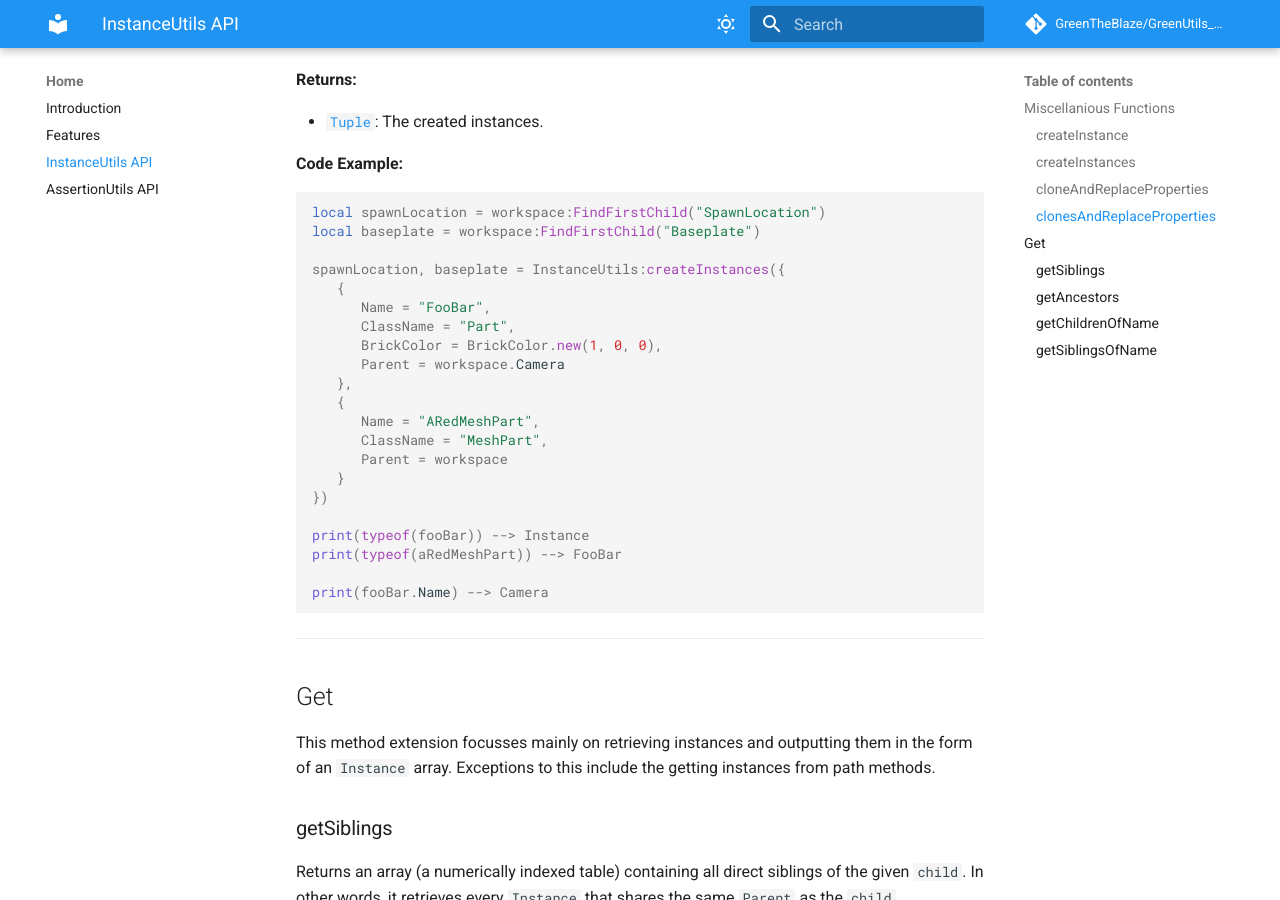
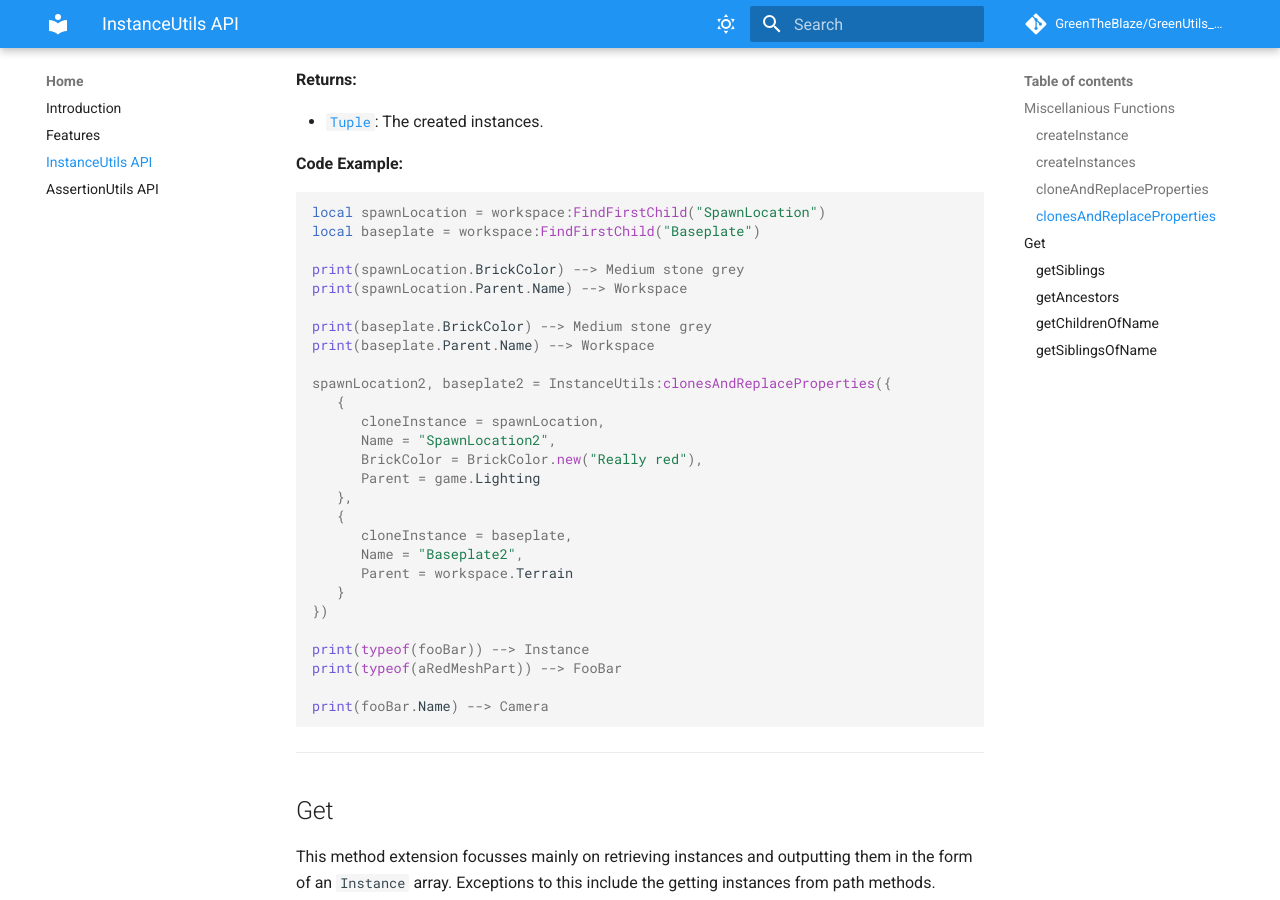
Before and after one commit to GreenTheBlaze/GreenUtils_Roblox, an MkDocs documentation site: the page built from docs/instanceutils-api.md, in a window 1280 px wide and 900 px high, scrolled down 3299 px. Built offline with MkDocs 1.6.1 and Material for MkDocs 9.7.7, drawn with Linux system fonts in a browser that asks for light colours; comment, search, counter and statistics services are not loaded; some of the changed text lies outside the part shown.

Commit message:
Update instanceutils-api.md

````diff
--- a/docs/instanceutils-api.md
+++ b/docs/instanceutils-api.md
@@ -53,11 +53,11 @@ Creates multiple instances based on the provided configuration dictionary. Exten
 
 **Parameters:**
 
-* `instancesConfig`: [`Array`](https://create.roblox.com/docs/luau/tables#arrays): The array containing each individual object's properties configuration dictionary, which will each be used to create the intended [Instance](https://create.roblox.com/docs/reference/engine/classes/Instance)(s).
+* `instancesConfig`: [`Array`](https://create.roblox.com/docs/luau/tables#arrays) - The array containing each individual object's properties configuration dictionary, which will each be used to create the intended [Instance](https://create.roblox.com/docs/reference/engine/classes/Instance)(s).
 
 **Returns:**
 
-* [`Tuple`](https://create.roblox.com/docs/luau/tuples): The created instances.
+* [`Tuple`](https://create.roblox.com/docs/luau/tuples) - The created instances.
 
 **Code Example:**
 ```lua
@@ -140,17 +140,23 @@ Creates full copies Instance objects based on the provided configuration array.
 local spawnLocation = workspace:FindFirstChild("SpawnLocation")
 local baseplate = workspace:FindFirstChild("Baseplate")
 
-spawnLocation, baseplate = InstanceUtils:createInstances({
+print(spawnLocation.BrickColor) --> Medium stone grey
+print(spawnLocation.Parent.Name) --> Workspace
+
+print(baseplate.BrickColor) --> Medium stone grey
+print(baseplate.Parent.Name) --> Workspace
+
+spawnLocation2, baseplate2 = InstanceUtils:clonesAndReplaceProperties({
    {
-      Name = "FooBar",
-      ClassName = "Part",
-      BrickColor = BrickColor.new(1, 0, 0),
-      Parent = workspace.Camera
+      cloneInstance = spawnLocation,
+      Name = "SpawnLocation2",
+      BrickColor = BrickColor.new("Really red"),
+      Parent = game.Lighting
    },
    {
-      Name = "ARedMeshPart",
-      ClassName = "MeshPart",
-      Parent = workspace
+      cloneInstance = baseplate,
+      Name = "Baseplate2",
+      Parent = workspace.Terrain
    }
 })
 
````
Also changed, not shown: other parts of docs/instanceutils-api.md (+2 -2 lines).
